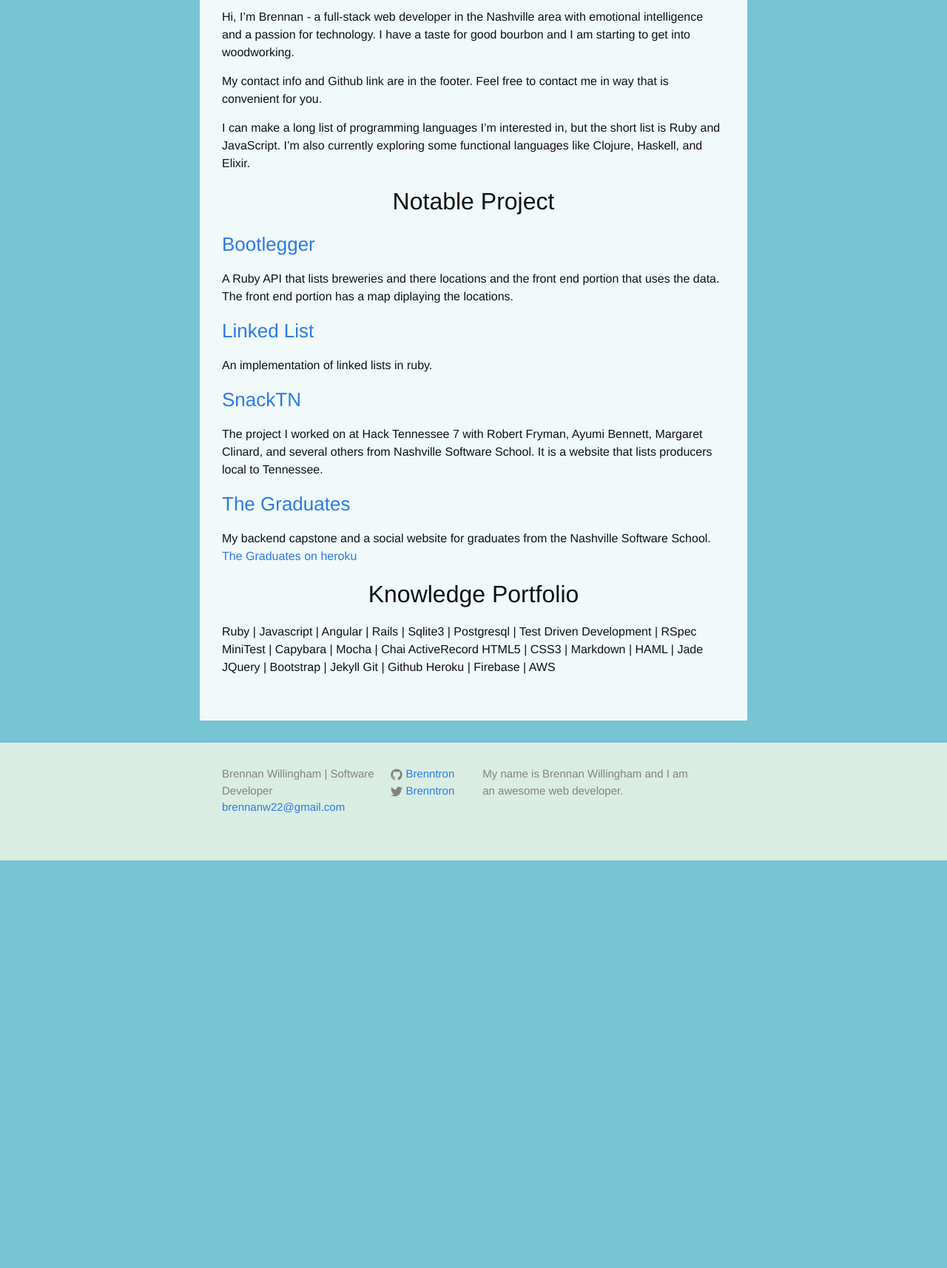
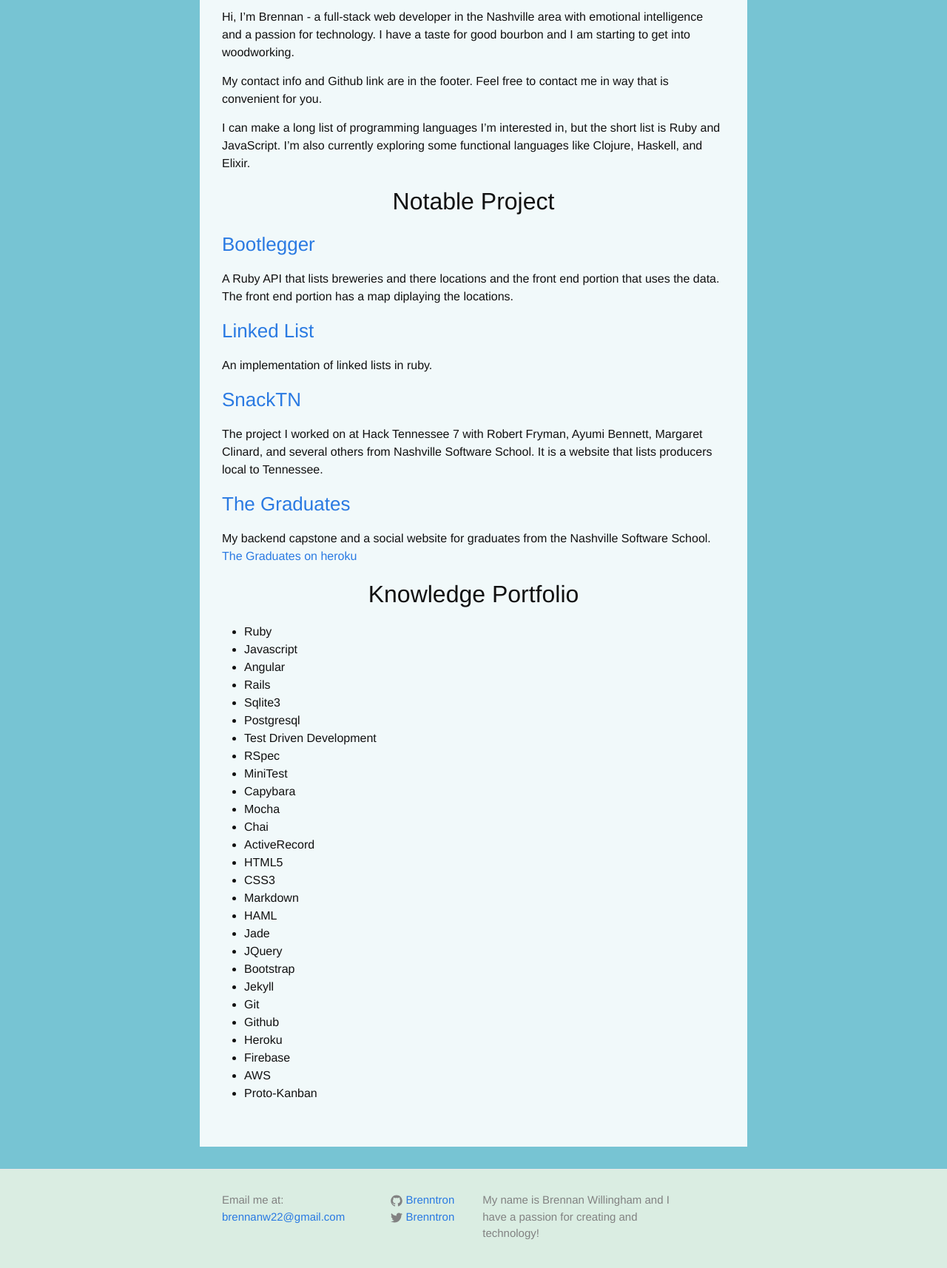
Before and after one commit to Brenntron/Brenntron.github.io, a Jekyll site: the page built from about.md, in a window 1280 px wide, cut to the strip 448-2187 px from the top of the page. Shown: the top 1714 px of the strip at 74% size. Built offline with Jekyll 4.4.1, drawn with Linux system fonts in a browser that asks for light colours; before the commit the page ends 1611 px from its top, so only the background shows below that.

```diff
--- a/_config.yml
+++ b/_config.yml
@@ -2,11 +2,12 @@
 title: Brennan Willingham | Software Developer
 email: brennanw22@gmail.com
 description: > # this means to ignore newlines until "baseurl:"
-  My name is Brennan Willingham and I am an awesome web developer.
+  My name is Brennan Willingham and I have a passion for creating and technology!
 baseurl: "" # the subpath of your site, e.g. /blog/
 url: "http://brennanwillingham.com" # the base hostname & protocol for your site
 twitter_username: Brenntron
 github_username:  Brenntron
+linkedin_url: brennanwillingham
 
 # Build settings
 markdown: kramdown
--- a/_includes/footer.html
+++ b/_includes/footer.html
@@ -5,8 +5,7 @@
     <div class="footer-col-wrapper">
       <div class="footer-col  footer-col-1">
         <ul class="contact-list">
-          <li>{{ site.title }}</li>
-          <li><a href="mailto:{{ site.email }}">{{ site.email }}</a></li>
+          <li><p class="email">Email me at: </p><a href="mailto:{{ site.email }}">{{ site.email }}</a></li>
         </ul>
       </div>
 
--- a/_sass/_base.scss
+++ b/_sass/_base.scss
@@ -23,13 +23,17 @@ body {
     -webkit-text-size-adjust: 100%;
 }
 
+.email {
+  margin-bottom: 0;
+}
+
 
 
 /**
  * Set `margin-bottom` to maintain vertical rhythm
  */
-h1, h2, h3, h4, h5, h6,
-p, blockquote, pre,
+h1, h2, h3, h4, h5, h6, p,
+blockquote, pre,
 ul, ol, dl, figure,
 %vertical-rhythm {
     margin-bottom: $spacing-unit / 2;
--- a/about.md
+++ b/about.md
@@ -36,9 +36,30 @@ My backend capstone and a social website for graduates from the Nashville Softwa
 
 ##Knowledge Portfolio
 
-Ruby | Javascript | Angular | Rails | Sqlite3 | Postgresql | Test Driven Development |
-RSpec MiniTest | Capybara | Mocha | Chai
-ActiveRecord
-HTML5 | CSS3 | Markdown | HAML | Jade JQuery | Bootstrap | Jekyll
-Git | Github
-Heroku | Firebase | AWS
+- Ruby
+- Javascript
+- Angular
+- Rails
+- Sqlite3
+- Postgresql
+- Test Driven Development
+- RSpec
+- MiniTest
+- Capybara
+- Mocha
+- Chai
+- ActiveRecord
+- HTML5
+- CSS3
+- Markdown
+- HAML
+- Jade
+- JQuery
+- Bootstrap
+- Jekyll
+- Git
+- Github
+- Heroku
+- Firebase
+- AWS
+- Proto-Kanban
```
Also changed, not shown: Gemfile (+4 -3 lines), README (Brenntron's Macbook's conflicted copy 2015-07-03).md (added, +1 -0 lines), _posts/2015-07-03-A-Fourth-of-July-Elixir.markdown (added, +22 -0 lines), Gemfile.lock.
